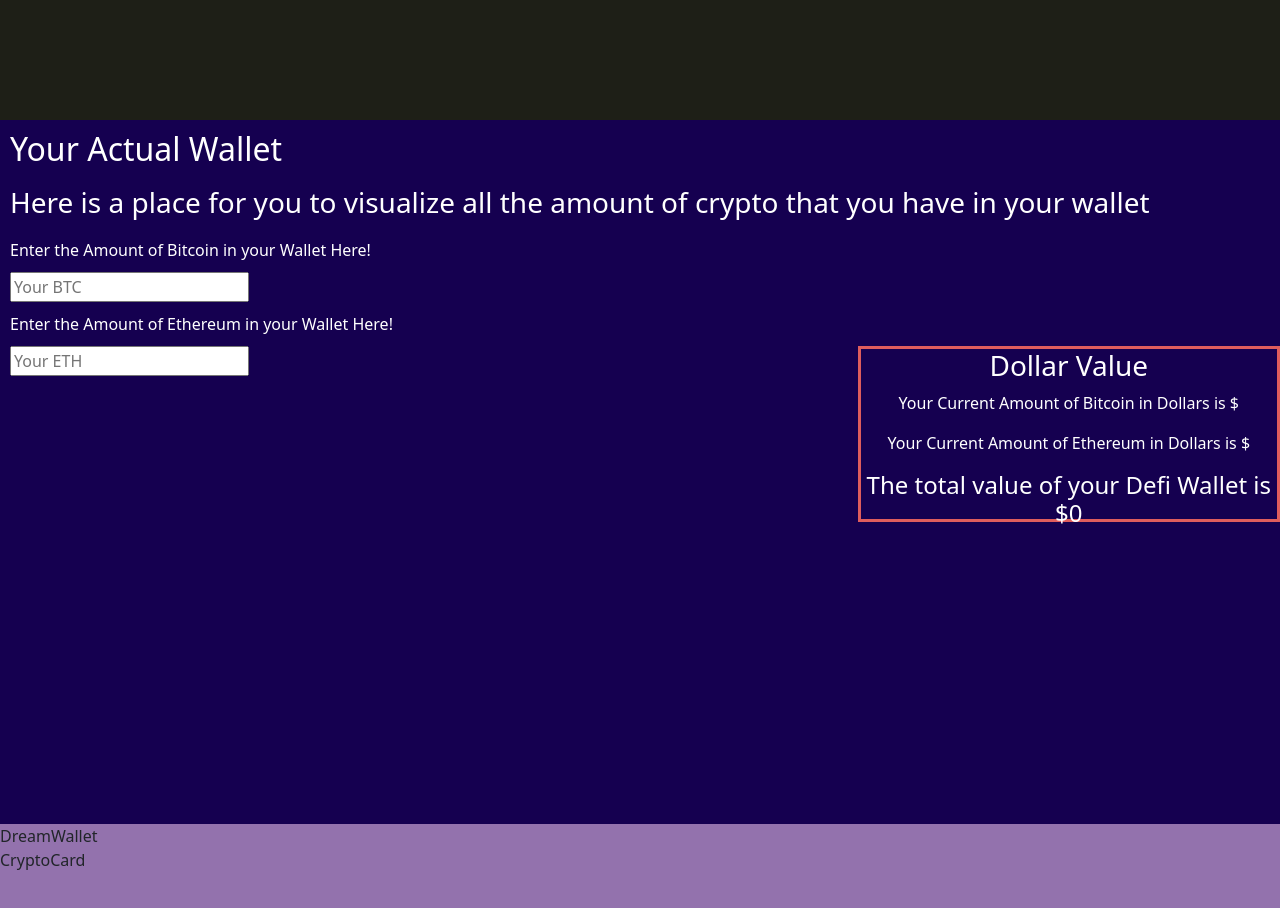
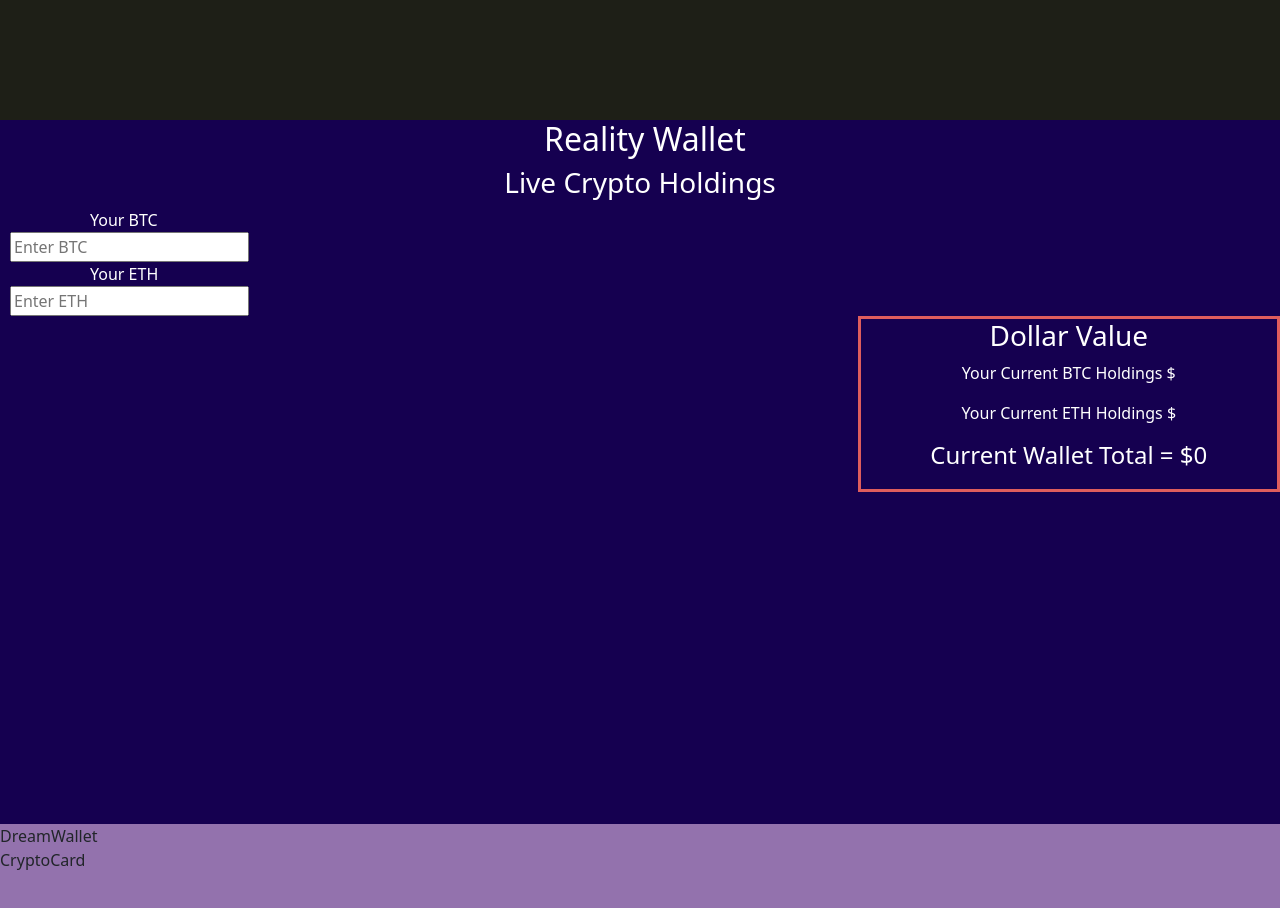
Before and after one commit to AlexManzi/Cryptonaire, a React (Create React App) app: page / in a window 1280 px wide. Shown: the part 680-1588 px from the top of the page. Built offline with nearby package versions, Linux system fonts and the light colour scheme; no server answers.

Commit message:
Text and Touches

```diff
--- a/public/styles.css
+++ b/public/styles.css
@@ -26,7 +26,7 @@ html, body {
 
 #priceBar {
     text-align: center;
-    margin-top: 85px;
+    margin-top: 4.5%;
     background-color:#DF5D5D;;
     padding-top: 10px;
     display: flex;
@@ -86,11 +86,16 @@ html, body {
 
 #walletHeading {
     margin-left: 10px;
-    padding-top: 10px;
+    padding-top: 0px;
+    text-align: center;
+}
+#liveCryptoHoldings {
+    text-align: center;
+    padding-top: 0px;
 }
 
 #actualWalletLabel {
-    padding: 10px;
+    padding-left: 90px;
     display: inline-block;
     width: 100%;
     min-width: 540px;
--- a/src/ActualWallet.js
+++ b/src/ActualWallet.js
@@ -8,17 +8,21 @@ function ActualWallet({data, handleBitcoinCalculation, userBitcoinTotal, handleE
   return (
 
     <div id="actualWallet">
-      <h2 id="walletHeading">Your Actual Wallet</h2>
-      <h3 id="walletHeading">Here is a place for you to visualize all the amount of crypto that you have in your wallet </h3>
-      <label id="actualWalletLabel">Enter the Amount of Bitcoin in your Wallet Here!</label>
-      <input type="text" id="userWalletInput" name="fname" placeholder="Your BTC" onChange={handleBitcoinCalculation}></input>
-      <label id="actualWalletLabel">Enter the Amount of Ethereum in your Wallet Here!</label>
-      <input type="text" id="userWalletInput" name="lname" placeholder="Your ETH" onChange={handleEthereumCalculation}></input>
+      <div id='inputs'>
+        <h2 id="walletHeading">Reality Wallet</h2>
+        <h3 id="liveCryptoHoldings"> Live Crypto Holdings  </h3>
+
+
+        <label id="actualWalletLabel">Your BTC </label>
+        <input type="text" id="userWalletInput" name="fname" placeholder="Enter BTC" onChange={handleBitcoinCalculation}></input>
+        <label id="actualWalletLabel">Your ETH </label>
+        <input type="text" id="userWalletInput" name="lname" placeholder="Enter ETH" onChange={handleEthereumCalculation}></input>
+      </div>
       <div id="dollarValueChart">
         <h3>Dollar Value</h3>
-        <p>Your Current Amount of Bitcoin in Dollars is ${userBitcoinTotal}</p>
-        <p>Your Current Amount of Ethereum in Dollars is ${userEthereumTotal}</p>
-        <h4>The total value of your Defi Wallet is ${totalWallet}</h4>
+        <p> Your Current BTC Holdings ${userBitcoinTotal}</p>
+        <p> Your Current ETH Holdings ${userEthereumTotal}</p>
+        <h4> Current Wallet Total = ${totalWallet}</h4>
       </div>
     </div>
   )
```
